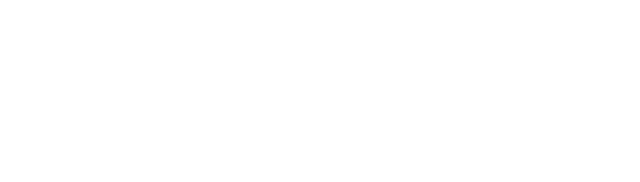
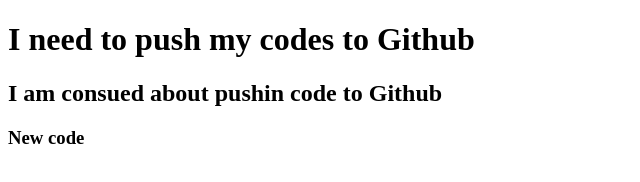
Before and after one commit to M-Ali-BD/my-second-repo, a plain HTML site: page index.html in a window 1280 px wide. Shown: the whole page, without its empty margins (0-640 px from the left). Drawn offline with Linux system fonts and the light colour scheme.

Commit message:
my second repo

```diff
--- a/index.html
+++ b/index.html
@@ -7,6 +7,8 @@
     <title>My Second Github Repo</title>
 </head>
 <body>
-
+    <h1>I need to push my codes to Github</h1>
+    <h2>I am consued about pushin code to Github</h2>
+    <h3>New code</h3>
 </body>
 </html>
```
